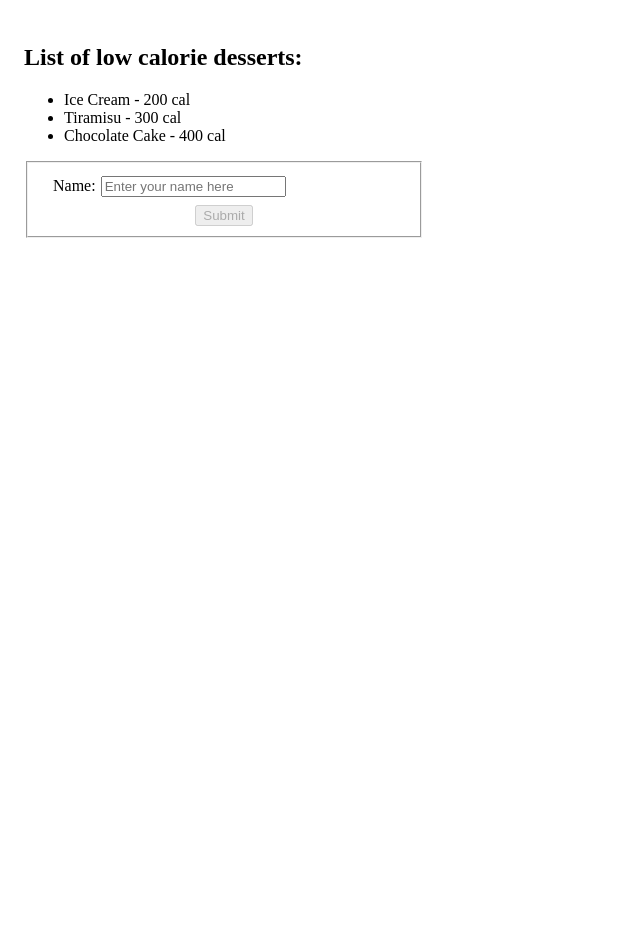
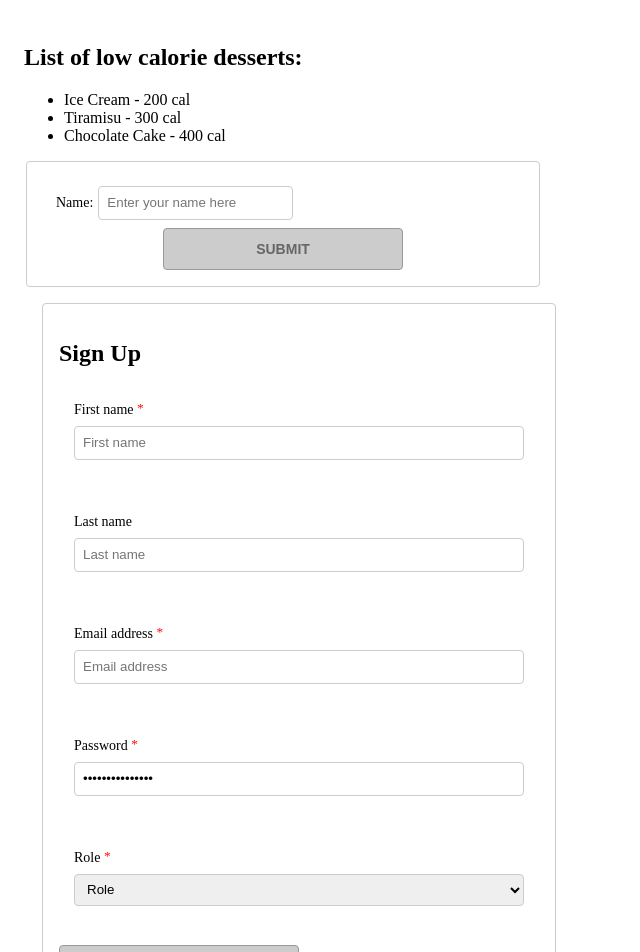
Before and after one commit to DanaKLym/React_advanced, a React (Create React App) app: page / in a window 1280 px wide. Shown: the top 952 px of the page, without its empty margins (0-640 px from the left). Before the commit the page ends 800 px from the top, so only its background shows below. Built offline with nearby package versions, Linux system fonts and the light colour scheme.

Commit message:
working with React controlled form

```diff
--- a/src/App.js
+++ b/src/App.js
@@ -1,4 +1,5 @@
 import "./App.css";
+import ControlledForm from "./ControlledForm";
 import DessertsList from "./DessertsList";
 import Form from "./Form";
 
@@ -31,6 +32,7 @@
       <h2>List of low calorie desserts:</h2>
       <DessertsList data={desserts} />
       <Form/>
+      <ControlledForm />
     </div>
   );
 }
--- /dev/null
+++ b/src/ControlledForm.css
@@ -0,0 +1,71 @@
+fieldset {
+    display: flex;
+    width: 480px;
+    padding: 16px;
+    border: 1px solid #ccc;
+    border-radius: 4px;
+    flex-direction: column;
+  }
+
+label {
+    margin-bottom: 8px;
+    font-size: 14px;
+  }
+
+sup {
+    color: red;
+    top: -2px;
+    font-size: 95%;
+    line-height: 0;
+    position: relative;
+    vertical-align: baseline;
+  }
+
+input,
+  select {
+    border-radius: 4px;
+    border: 1px solid #ccc;
+    height: 32px;
+    padding: 0 8px;
+  }
+
+.Field {
+    position: relative;
+    padding-bottom: 24px;
+    display: flex;
+    flex-direction: column;
+    margin: 15px;
+  }
+
+.FieldError {
+    position: absolute;
+    bottom: -6px;
+    color: red;
+    font-size: 12px;
+  }
+
+.Row {
+    display: flex;
+    flex-direction: row;
+  }
+
+button {
+    padding: 12px;
+    width: 240px;
+    border-radius: 4px;
+    border: 1px solid #ccc;
+    background-color: darkblue;
+    color: white;
+    text-transform: uppercase;
+    font-size: 14px;
+    font-weight: bold;
+    cursor: pointer;
+  }
+
+button:disabled,
+  button[disabled] {
+    border: 1px solid #999999;
+    background-color: #cccccc;
+    color: #666666;
+    cursor: not-allowed;
+  }
--- /dev/null
+++ b/src/ControlledForm.js
@@ -0,0 +1,94 @@
+import "./ControlledForm.css";
+import { useState } from "react";
+import { validateEmail } from "./utils";
+
+const PasswordErrorMessage = () => {
+  return (
+    <p className="FieldError">Password should have at least 8 characters</p>
+  );
+};
+
+function ControlledForm() {
+  const [firstName, setFirstName] = useState("");
+  const [lastName, setLastName] = useState("");
+  const [email, setEmail] = useState("");
+  const [password, setPassword] = useState({
+    value: "",
+    isTouched: false,
+  });
+  const [role, setRole] = useState("role");
+
+  const changePassword = (e) => {
+    setPassword({...password, isTouched: true});
+    //finish
+  }
+
+  const getIsFormValid = (e) => {
+    if(!firstName && !email && password.lenth < 8) {
+        return true;
+    } else {
+        return false;
+    }
+    //resolve
+  };
+
+  const clearForm = () => {
+    setFirstName("");
+    setLastName("");
+    setEmail("");
+   //finish
+  };
+
+  const handleSubmit = (e) => {
+    e.preventDefault();
+    alert("Account created!");
+    clearForm();
+  };
+
+  return (
+    <div className="App">
+      <form onSubmit={handleSubmit}>
+        <fieldset>
+          <h2>Sign Up</h2>
+          <div className="Field">
+            <label>
+              First name <sup>*</sup>
+            </label>
+            <input value={firstName} onChange={(e) => setFirstName(e.target.value)} placeholder="First name" />
+          </div>
+          <div className="Field">
+            <label>Last name</label>
+            <input value={lastName} onChange={(e) => setLastName(e.target.value)} placeholder="Last name" />
+          </div>
+          <div className="Field">
+            <label>
+              Email address <sup>*</sup>
+            </label>
+            <input value={email} onChange={(e) => setEmail(e.target.value)} placeholder="Email address" />
+          </div>
+          <div className="Field">
+            <label>
+              Password <sup>*</sup>
+            </label>
+            <input value={password} onChange={changePassword} placeholder="Password" type="password"/>
+          </div>
+          <div className="Field">
+            <label>
+              Role <sup>*</sup>
+            </label>
+            <select>
+              <option value="role">Role</option>
+              <option value="individual">Individual</option>
+              <option value="business">Business</option>
+            </select>
+          </div>
+          <button type="submit" disabled={!getIsFormValid()}>
+            Create account
+          </button>
+        </fieldset>
+      </form>
+    </div>
+  );
+}
+
+export default ControlledForm;
--- /dev/null
+++ b/src/utils.js
@@ -0,0 +1,7 @@
+export const validateEmail = (email) => {
+    return String(email)
+      .toLowerCase()
+      .match(
+        /^(([^<>()[\]\\.,;:\s@"]+(\.[^<>()[\]\\.,;:\s@"]+)*)|(".+"))@((\[[0-9]{1,3}\.[0-9]{1,3}\.[0-9]{1,3}\.[0-9]{1,3}\])|(([a-zA-Z\-0-9]+\.)+[a-zA-Z]{2,}))$/
+      );
+  };
```
